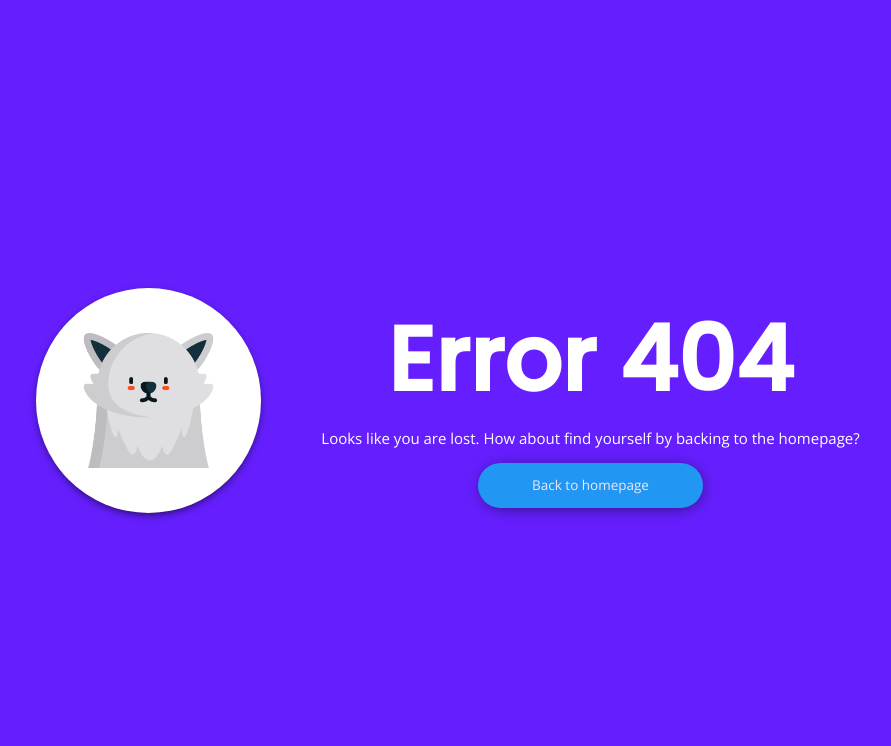
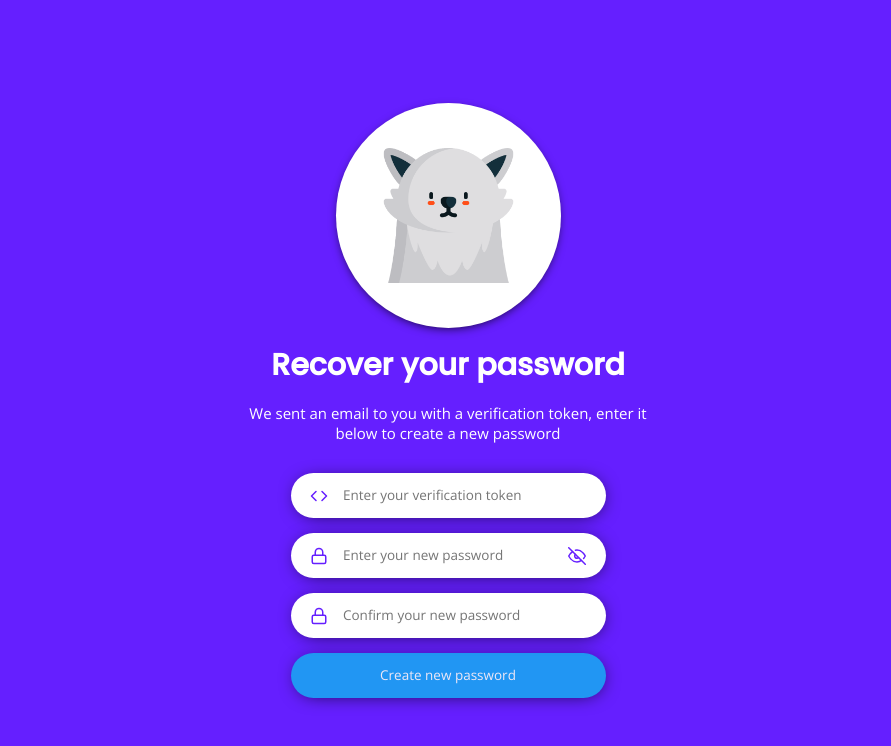
Before and after one commit to brenomacedo/hello-friend, a Next.js app: page /recover-password in a window 1280 px wide. Before the commit this address had no page. Shown: the top 746 px of the page, without its empty margins (192-1083 px from the left). Built offline with nearby package versions, Linux system fonts and the light colour scheme.

Commit message:
Recover password screen

```diff
--- /dev/null
+++ b/src/pages/recover-password.tsx
@@ -0,0 +1,24 @@
+import styles from '../styles/forgotpassword.module.scss'
+import Logo from '../components/Logo'
+import PasswordInput from '../components/PasswordInput'
+import { FiCode, FiLock } from 'react-icons/fi'
+import Input from '../components/Input'
+import Button from '../components/Button'
+
+export default function RecoverPassword() {
+    return (
+        <div className={styles.container}>
+            <Logo />
+            <h2>Recover your password</h2>
+            <p>We sent an email to you with a verification token, enter it below to create a new password</p>
+            <form>
+                <Input placeholder='Enter your verification token' Icon={FiCode} />
+                <PasswordInput placeholder='Enter your new password' Icon={FiLock} />
+                <PasswordInput placeholder='Confirm your new password' Icon={FiLock} toggleEye={false} />
+                <Button backgroundColor='#2196f3'>
+                    Create new password
+                </Button>
+            </form>
+        </div>
+    )
+}
--- a/src/styles/forgotpassword.module.scss
+++ b/src/styles/forgotpassword.module.scss
@@ -5,6 +5,8 @@
     align-items: center;
     justify-content: center;
     gap: 1rem;
+
+    padding: 1rem;
 
     background-color: var(--purple);
 
```
